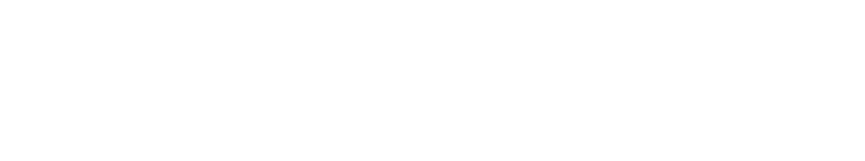
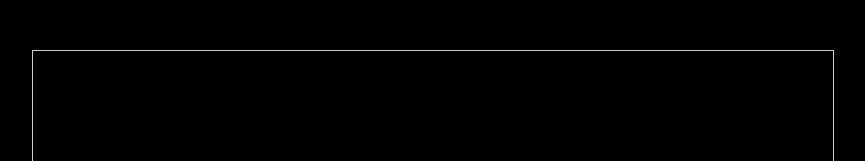
Before and after one commit to v42/canvas-pong, a website: page index.html in a window 1280 px wide. Shown: the top 161 px of the page, without its empty margins (207-1072 px from the left). Drawn offline with Linux system fonts and the light colour scheme.

Commit message:
stage ready

```diff
--- a/css/main.styl
+++ b/css/main.styl
@@ -0,0 +1,14 @@
+body
+	background-color: #000
+
+#wrapper, canvas
+	width: 800px
+	height: 600px
+
+#wrapper
+	position: relative
+	border: 1px solid #ccc
+	margin: 50px auto 0
+
+canvas
+	position: absolute
--- a/index.html
+++ b/index.html
@@ -6,9 +6,9 @@
 </head>
 <body>
 	<div id="wrapper">
-		<canvas id="background" />
-		<canvas id="players" />
-		<canvas id="overlay" />
+		<canvas id="background"></canvas>
+		<canvas id="players"></canvas>
+		<canvas id="overlay"></canvas>
 	</div>
 	<script src="js/main.js" type="text/javascript"></script>
 </body>
```
Also changed, not shown: css/main.css.
